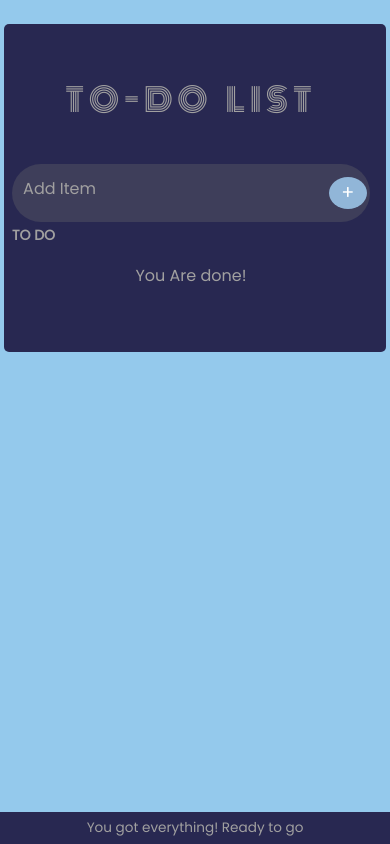
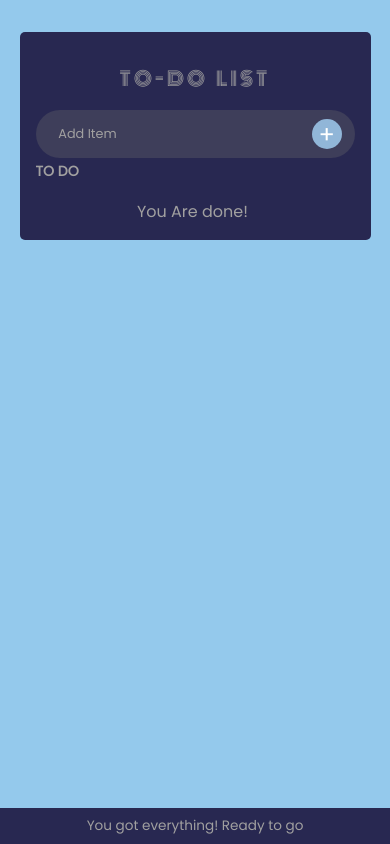
Before and after one commit to GoldaPrincy/New-To-Do, a React (Create React App) app: page / in a window 390 px wide. Built offline with nearby package versions, Linux system fonts and the light colour scheme.

Commit message:
commit 4

```diff
--- a/src/index.css
+++ b/src/index.css
@@ -196,73 +196,76 @@ input[type='checkbox'] {
 }
 
 /* =========== Small Devices (Phones) =========== */
-@media (max-width: 480px) {
+/* 📱 Mobile Devices (max-width: 600px) */
+@media (max-width: 600px) {
   .container {
-     width: 98vw;
-    max-width: 98vw;
-    min-width: 0;
-    margin: 1.5rem auto;
-    padding: 0.8rem 1rem 4rem 0.5rem;
-    border-radius: 5px;
-    box-sizing: border-box;
-    overflow-wrap: break-word;
+    width: 90%;             /* Take almost full screen width */
+    margin: 2rem auto;      /* Reduce margin */
+    padding: 1rem;          /* Keep padding comfortable */
+  }
+
+  .container h1 {
+    font-size: 1.5rem;      /* Smaller heading */
+    word-spacing: 3px;
+    letter-spacing: 3px;
+    padding: 1.5rem 0;
   }
 
   .inputField {
-    flex-direction: row;
-    align-items: center;
-    padding: 0.3rem 0.2rem;
+    flex-direction: row;    /* Keep input & button in one line */
+    padding: 5px 0.8rem;
   }
 
   .inputField input {
-    width: 100%;
-    font-size: 1rem;
-    margin-bottom: 0.5rem;
-    padding: 8px;
+    width: 80%;             /* Input takes more space */
+    font-size: 0.9rem;
   }
 
   .inputField button {
-    width: 100%;
-    max-width: 38px;
-    min-width: 28px;
-    height: 32px;
-    font-size: 1.2rem;
-    align-self: center;
-    margin: 0;
-  }
-   .toDoList {
-    max-height: none !important;    /* Remove fixed max height on small screens */
-    overflow-y: visible !important; /* Show full content without clipping */
-    padding-right: 0;
-   }
-  .list-items .items {
-    flex-direction: row;
-    gap: 7px;
-    padding-bottom: 12px;
+    width: 30px;
+    height: 30px;
+    font-size: 1.5rem;
   }
 
-  .items-text {
-    gap: 7px;
-    font-size: 0.95rem;
+  .toDoList {
+    max-height: 300px;      /* Slightly smaller scroll area */
+    padding-right: 5px;
+  }
+
+  .list-items .items {
+    padding: 10px;          /* Compact list items */
+    font-size: 0.9rem;
   }
 
   .icons-container {
+    gap: 5px;
+  }
 
-    flex-direction: row ;  /* force row layout */
-    flex-wrap: nowrap ;    /* prevent wrapping */
-    align-items: center ;  /* vertically center icons */
-    gap: 2px ;              /* small gap */
-    margin-left: auto ;
+  .edit-icon, .save-icon, .delete-icon {
+    width: 25px;
+    height: 25px;
+    font-size: 20px;
   }
-  .icons-container .edit-icon,
-  .icons-container .delete-icon,
-  .icons-container .save-icon {
-    flex-shrink: 0;
-  }
+
   .stats {
-    padding: 6px 8px;
-    font-size: 0.85rem;
-    height: auto;
-    text-align: center;
+    font-size: 0.85rem;     /* Smaller footer text */
+    padding: 8px;
   }
 }
+
+/* 📲 Very Small Devices (max-width: 400px) */
+@media (max-width: 400px) {
+  .container h1 {
+    font-size: 1.2rem;
+    padding: 1rem 0;
+  }
+
+  .inputField input {
+    font-size: 0.8rem;
+  }
+
+  .list-items .items {
+    font-size: 0.8rem;
+    padding: 8px;
+  }
+}
```
